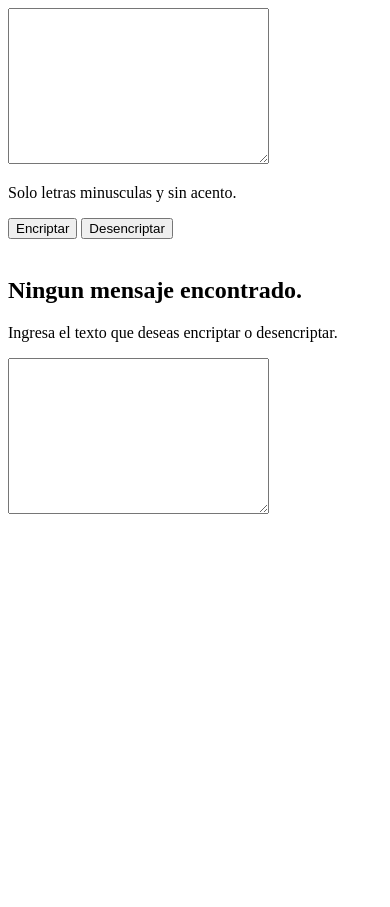
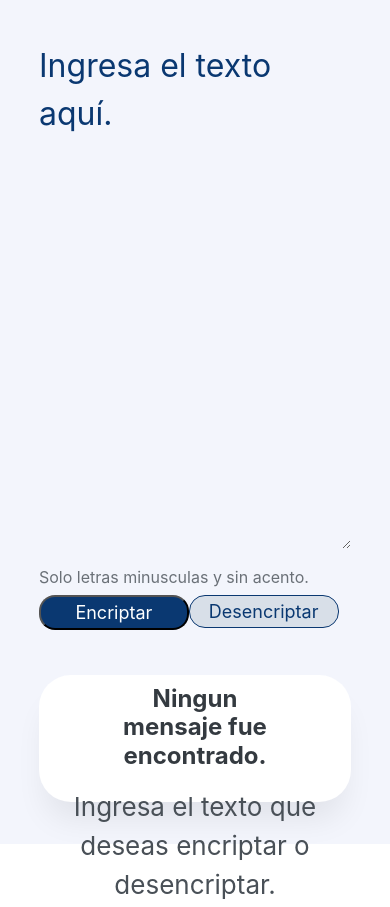
Before and after one commit to IssacEVO/TextEncript, a plain HTML site: page index.html in a window 390 px wide. Before the commit the page ends 844 px from the top, so only its background shows below. Drawn offline with Linux system fonts and the light colour scheme.

Commit message:
Diseño de la aplicacion con CSS y responsive designe junto con la funcionalidad de encriptar un texto

```diff
--- a/index.html
+++ b/index.html
@@ -16,9 +16,9 @@
              id="texto"
              cols="30"
              rows="10"
-             placeholder="Ingresa el texto aquí.">
-            </textarea>
-        </div>
+             placeholder="Ingresa el texto aquí."
+            ></textarea>
+
 
             <div class="terminos">
               <p>Solo letras minusculas y sin acento.</p>
@@ -30,20 +30,19 @@
                 </button>
                <input type="button" class="btn-desencriptar" value="Desencriptar" onclick="desencriptar">
             </div>
-    </div>
-
             <div class="encriptado">
-        <img src="" alt="" id="munheco">
+                <img src="img/Muñeco.png" alt="" id="munheco">
 
                 <div class="mensaje-encriptado" id="mensaje-encriptado">
-            <h2 id="titulo-mensaje">Ningun mensaje encontrado.</h2>
+                  <h2 id="titulo-mensaje">Ningun mensaje fue encontrado.</h2>
                  <p>Ingresa el texto que deseas encriptar o desencriptar.</p>
-            <textarea name="mensaje" id="mensaje" cols="30" rows="10" class="mensaje"></textarea>
+                 <!--<textarea name="mensaje" id="mensaje" cols="30" rows="10" class="mensaje"></textarea>!-->
+                </div>
             </div>
         </div>
 
 
-
+    </div>
 
 </body>
 <script src="index.js"></script>
--- a/index.js
+++ b/index.js
@@ -0,0 +1,27 @@
+function encriptar () {
+ let texto = document.getElementById("texto").value;
+ let tituloMensaje = document.getElementById("titulo-mensaje");
+ let parrafo = document.getElementById("parrafo");
+ let muñeco = document.getElementById("munheco");
+
+ let textoCifrado = texto
+   .replace(/e/gi, "enter")
+   .replace(/i/gi, "imes")
+   .replace(/a/gi, "ai")
+   .replace(/o/gi, "ober")
+   .replace(/u/gi, "ufat");
+
+  if texto.length != 0) {
+     document.getElementById("texto").value = textoCifrado;
+     tituloMensaje.textContent = "Texto encriptado con éxito.";
+     parrafo.textContent = "";
+     muñeco.src = "./img/encriptado.jpg";
+  } else {
+    muñeco.src = "./img/Muñeco.png";
+    tituloMensaje.textContent = "Ningun mensaje fue encontrado.";
+    alert ("Debes ingresar algun texto");
+  }
+
+
+
+}
--- a/styles.css
+++ b/styles.css
@@ -0,0 +1,252 @@
+*{
+    margin: 0;
+    padding: 0;
+}
+
+.container {
+
+    position: relative;
+    width: 100vw;
+    height: 100vh;
+    background: #f3f5fc;
+
+}
+
+.texto {
+
+ position: absolute;
+ width: 42%;
+ height: 60%;
+ left: 12%;
+ top: 15%;
+ border: none;
+ font-family: Inter;
+ font-style: normal;
+ font-weight: 400;
+ font-size: 32px;
+ line-height: 150%;
+ background-color: #f3f5fc;
+
+}
+
+.texto::placeholder {
+
+    color: #0a3871;
+}
+
+.texto:focus,
+.texto:active {
+
+    border: none;
+    outline: none;
+}
+
+.terminos {
+
+    display: flex;
+    flex-direction: row;
+    align-items: center;
+    padding: 0px;
+    gap: 8px;
+    position: absolute;
+    width: 80%;
+    left: 12%;
+    top: 80%;
+
+}
+
+.terminos p {
+
+    font-family: Inter;
+    font-style: normal;
+    font-weight: 400;
+    font-size: 12px;
+    line-height: 150%;
+    color: #495057;
+    opacity: 0.8;
+    flex: none;
+    order: 1;
+    flex-grow: 0;
+
+}
+
+.botones {
+
+
+    display: flex;
+    flex-direction: row;
+    align-items: flex-start;
+    padding: 1% 0;
+    position: absolute;
+    width: 80%;
+    left: 12%;
+    top: 82%;
+
+}
+
+.btn-encriptar {
+
+    align-items: center;
+    justify-content: center;
+    padding: 2%;
+    gap: 8px;
+    width: 25%;
+    background-color: #0a3871;
+    border-radius: 24px;
+    font-family: Inter;
+    font-size: 18px;
+    line-height: 19px;
+    text-align: center;
+    color: #ffffff;
+
+}
+
+.btn-desencriptar {
+
+   box-sizing: border-box;
+   display: flex;
+   flex-direction: row;
+   align-items: flex-start;
+   justify-content: center;
+   padding: 2%;
+   gap: 8%;
+   width: 25%;
+   background: #d8dfe8;
+   border: 1px solid #0a3871;
+   border-radius: 24px;
+   font-family: Inter;
+   font-weight: 400;
+   font-size: 18px;
+   line-height: 19px;
+   text-align: center;
+   color: #0a3871;
+}
+
+.btn-desencriptar:hover,
+.btn-encriptar:hover {
+
+    margin: 0.3%;
+    width: 24.5%;
+    padding: 1.8%;
+
+}
+
+.encriptado {
+
+   display: flex;
+   justify-content: center;
+   position: absolute;
+   width: 30%;
+   height: 90%;
+   left: 60%;
+   top: 5%;
+   background: #ffffff;
+   box-shadow: 0px 24px 32px -8px rgba(0, 0, 0, 0.08);
+   border-radius: 32px;
+
+}
+
+.mensaje-encriptado {
+
+    display: flex;
+    flex-direction: column;
+    align-items: center;
+    justify-content: center;
+    padding: 1%;
+    gap: 16px;
+    position: absolute;
+    width: 100%;
+    top: 65%;
+    text-align: center;
+}
+
+.mensaje-encriptado h2 {
+
+    width: 60%;
+    font-family: Inter;
+    font-style: normal;
+    font-weight: 700;
+    font-size: 24px;
+    line-height: 120%;
+    text-align: center;
+    color: #343a40;
+
+}
+
+.mensaje-encriptado p {
+
+    width: 80%;
+    font-family: Inter;
+    font-style: normal;
+    font-weight: 400;
+    font-size: 26px;
+    line-height: 150%;
+    text-align: center;
+    color: #495057;
+
+}
+
+.encriptado img {
+
+    position: absolute;
+    width: 80%;
+    height: 50%;
+    top: 15%;
+}
+
+/*Responsive Design*/
+
+@media (max-width: 57.5em) {
+
+    .container {
+        display: flex;
+        flex-direction: row;
+    }
+    .encriptar {
+        width: 100%;
+
+    }
+    .texto {
+        width: 80%;
+        height: 60%;
+        left: 10%;
+        top: 5%;
+    }
+    .terminos {
+        width: 80%;
+        left: 10%;
+        top: 67%;
+    }
+    .terminos p {
+        font-size: 16px;
+    }
+    .botones{
+        width: 80%;
+        left: 10%;
+        top: 70%;
+    }
+    .btn-encriptar, .btn-desencriptar{
+        width: 48%;
+        border-radius: 16px;
+    }
+    .btn-encriptar:hover, .btn-desencriptar:hover{
+        margin: 0.3%;
+        width: 47.5%;
+        padding: 1.8%;
+    }
+    .encriptado {
+        width: 80%;
+        height: 15%;
+        left: 10%;
+        top: 80%;
+    }
+    .mensaje-encriptado {
+        width: 100%;
+        top: 5%;
+    }
+    .encriptado img {
+        top: 0;
+        display: none;
+        visibility: hidden;
+    }
+}
```
Also changed, not shown: img/Logo.png (added), img/Muñeco.png (added). Lines whose indentation alone changed are shown as unchanged.
